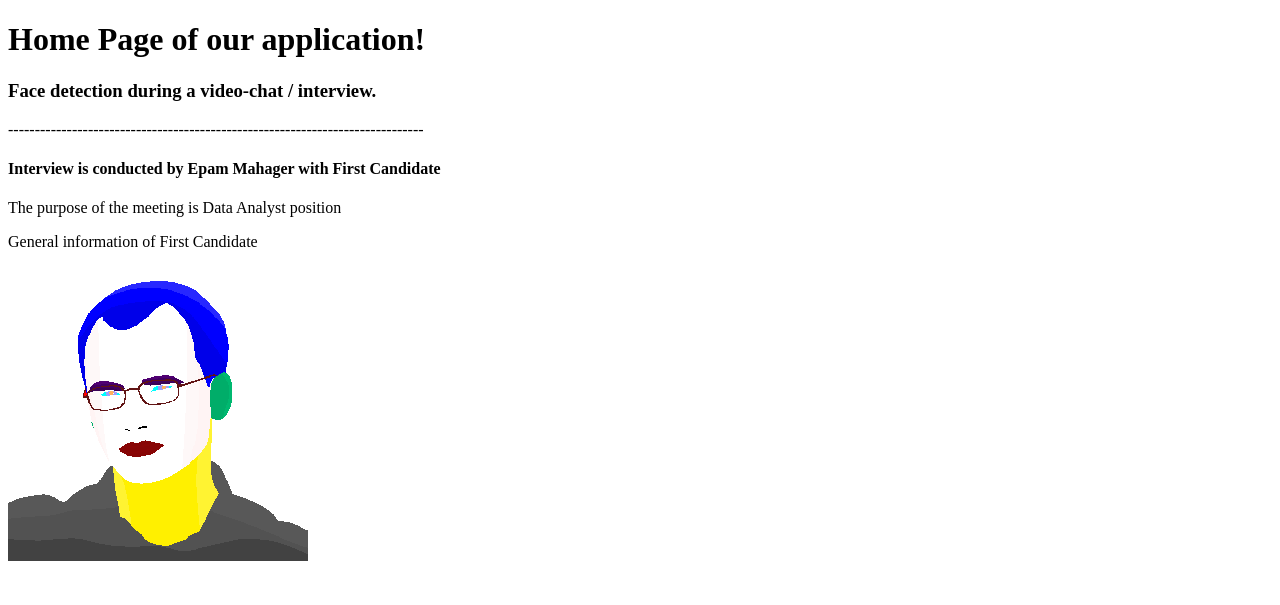
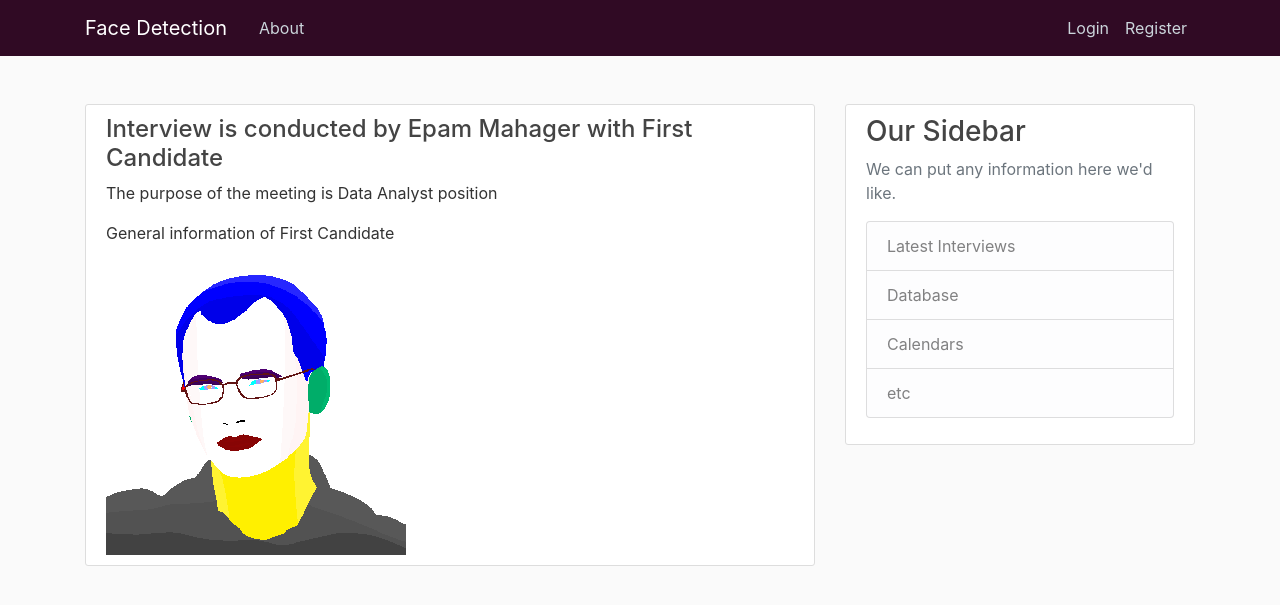
Before and after one commit to SashaShirokov/face_detection, a Flask app: page / in a window 1280 px wide. Shown: the top 605 px of the page. Run offline with Flask 2, Linux system fonts and the light colour scheme; some libraries are stand-ins or nearby versions.

Commit message:
pluged in bootstrap and customed main.css. Added some style to the layout

```diff
--- a/api/flask_app.py
+++ b/api/flask_app.py
@@ -1,11 +1,11 @@
-from flask import Flask, render_template, make_response
+from flask import Flask, render_template, make_response, url_for
 from flask_restful import Resource, Api
 
 app = Flask(__name__)
 api = Api(app)
 
 
-''' For now we are using fake data but then we will get it from the video-chat or database. '''
+''' For now we are using dummy data but then we will get it from the video-chat or database. '''
 interview_data = [
     {
         'interviewer': 'Epam Mahager',
--- /dev/null
+++ b/api/static/main.css
@@ -0,0 +1,33 @@
+body {
+  background: #fafafa;
+  color: #333333;
+  margin-top: 5rem;
+}
+
+h1, h2, h3, h4, h5, h6 {
+  color: #444444;
+}
+
+.bg-steel {
+  background-color: #300A24;
+}
+
+.site-header .navbar-nav .nav-link {
+  color: #cbd5db;
+}
+
+.site-header .navbar-nav .nav-link:hover {
+  color: #ffffff;
+}
+
+.site-header .navbar-nav .nav-link.active {
+  font-weight: 500;
+}
+
+.content-section {
+  background: #ffffff;
+  padding: 10px 20px;
+  border: 1px solid #dddddd;
+  border-radius: 3px;
+  margin-bottom: 20px;
+}
--- a/api/templates/home.html
+++ b/api/templates/home.html
@@ -1,12 +1,11 @@
 {% extends 'layout.html' %}
 {% block content %}
-    <h1>Home Page of our application!</h1>
-    <h3>Face detection during a video-chat / interview.</h3>
-    <p>------------------------------------------------------------------------------</p>
     {% for data in interview_data %}
-        <h4>Interview is conducted by {{ data.interviewer }} with {{ data.interviewee }}</h4>
-        <p>The purpose of the meeting is {{ data.agenda }}</p>
-        <p>General information of {{ data.interviewee}}</p>
-        <img src="{{ data.image_source }}" alt="User Image">
+        <div class="content-section mt-4">
+            <h4>Interview is conducted by {{ data.interviewer }} with {{ data.interviewee }}</h4>
+            <p>The purpose of the meeting is {{ data.agenda }}</p>
+            <p>General information of {{ data.interviewee}}</p>
+            <img src="{{ data.image_source }}" alt="User Image">
+        </div>
     {% endfor %}
 {% endblock content%}
--- a/api/templates/layout.html
+++ b/api/templates/layout.html
@@ -2,9 +2,63 @@
 <html lang="en" dir="ltr">
     <head>
         <meta charset="utf-8">
+        <meta name="viewport" content="width=device-width, initial-scale=1, shrink-to-fit=no">
+
+        <!-- Bootstrap CSS -->
+        <link rel="stylesheet" href="https://stackpath.bootstrapcdn.com/bootstrap/4.4.1/css/bootstrap.min.css" integrity="sha384-Vkoo8x4CGsO3+Hhxv8T/Q5PaXtkKtu6ug5TOeNV6gBiFeWPGFN9MuhOf23Q9Ifjh" crossorigin="anonymous">
+
+        <link rel="stylesheet" type="text/css" href="{{ url_for('static', filename='main.css') }}">
         <title>Face Detection</title>
     </head>
     <body>
-        {% block content %}{% endblock %}
+        <header class="site-header">
+            <nav class="navbar navbar-expand-md navbar-dark  fixed-top  bg-steel">
+              <div class="container">
+                <a class="navbar-brand mr-4" href="/">Face Detection</a>
+                <button class="navbar-toggler" type="button" data-toggle="collapse" data-target="#navbarToggle" aria-controls="navbarToggle" aria-expanded="false" aria-label="Toggle navigation">
+                  <span class="navbar-toggler-icon"></span>
+                </button>
+                <div class="collapse navbar-collapse" id="navbarToggle">
+                  <div class="navbar-nav mr-auto">
+                    <!-- <a class="nav-item nav-link" href="/">Home</a> -->
+                    <a class="nav-item nav-link" href="/about">About</a>
+                  </div>
+                  <!-- Navbar Right Side -->
+                  <div class="navbar-nav">
+                    <a class="nav-item nav-link" href="/login">Login</a>
+                    <a class="nav-item nav-link" href="/register">Register</a>
+                  </div>
+                </div>
+              </div>
+            </nav>
+        </header>
+
+        <main role="main" class="container">
+          <div class="row">
+            <div class="col-md-8">
+              {% block content %}{% endblock %}
+            </div>
+            <div class="col-md-4">
+              <div class="content-section mt-4">
+                <h3>Our Sidebar</h3>
+                <p class='text-muted'>We can put any information here we'd like.
+                  <ul class="list-group">
+                    <li class="list-group-item list-group-item-light">Latest Interviews</li>
+                    <li class="list-group-item list-group-item-light">Database</li>
+                    <li class="list-group-item list-group-item-light">Calendars</li>
+                    <li class="list-group-item list-group-item-light">etc</li>
+                  </ul>
+                </p>
+              </div>
+            </div>
+          </div>
+        </main>
+
+
+        <!-- Optional JavaScript -->
+        <!-- jQuery first, then Popper.js, then Bootstrap JS -->
+        <script src="https://code.jquery.com/jquery-3.4.1.slim.min.js" integrity="sha384-J6qa4849blE2+poT4WnyKhv5vZF5SrPo0iEjwBvKU7imGFAV0wwj1yYfoRSJoZ+n" crossorigin="anonymous"></script>
+        <script src="https://cdn.jsdelivr.net/npm/popper.js@1.16.0/dist/umd/popper.min.js" integrity="sha384-Q6E9RHvbIyZFJoft+2mJbHaEWldlvI9IOYy5n3zV9zzTtmI3UksdQRVvoxMfooAo" crossorigin="anonymous"></script>
+        <script src="https://stackpath.bootstrapcdn.com/bootstrap/4.4.1/js/bootstrap.min.js" integrity="sha384-wfSDF2E50Y2D1uUdj0O3uMBJnjuUD4Ih7YwaYd1iqfktj0Uod8GCExl3Og8ifwB6" crossorigin="anonymous"></script>
     </body>
 </html>
```
